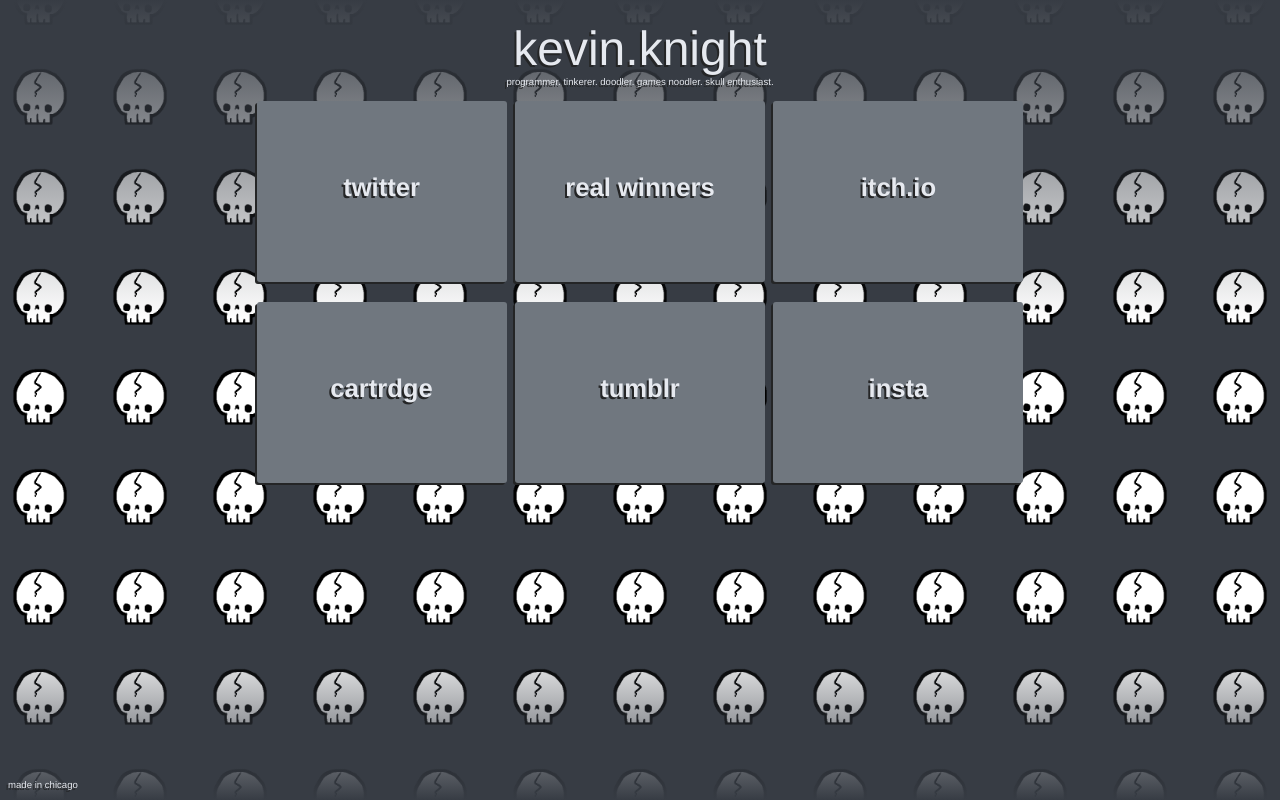
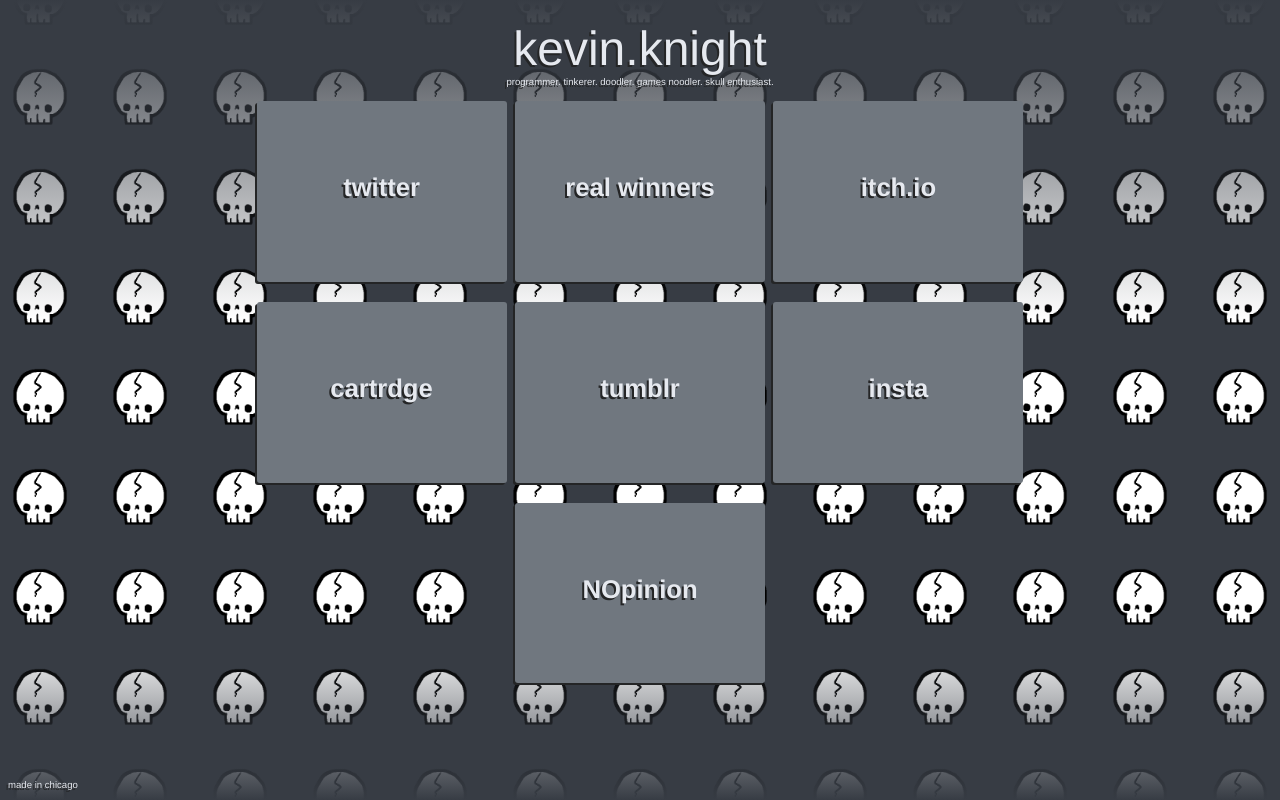
Before and after one commit to neweraknight/neweraknight.github.io, a plain HTML site: page index.html in a window 1280 px wide. Drawn offline with Linux system fonts and the light colour scheme.

Commit message:
[Code] Adding ref to my Chrome Extension
Adding a node for NOpinion chrome extension that I wrote when I had too much time on my hands on vacation

```diff
--- a/index.html
+++ b/index.html
@@ -307,5 +307,15 @@
 		made in chicago
 	</div>
 
+	<div class="row">
+		<a href="https://chrome.google.com/webstore/detail/nopinion/hdjbpbgpmipjdafkfkmjlnlkmjjmfelg">
+			<div class = "entry">
+				<div class = "description">
+					NOpinion
+				</div>
+			</div>
+		</a>
+	</div>
+
 </body>
 </html>
```
